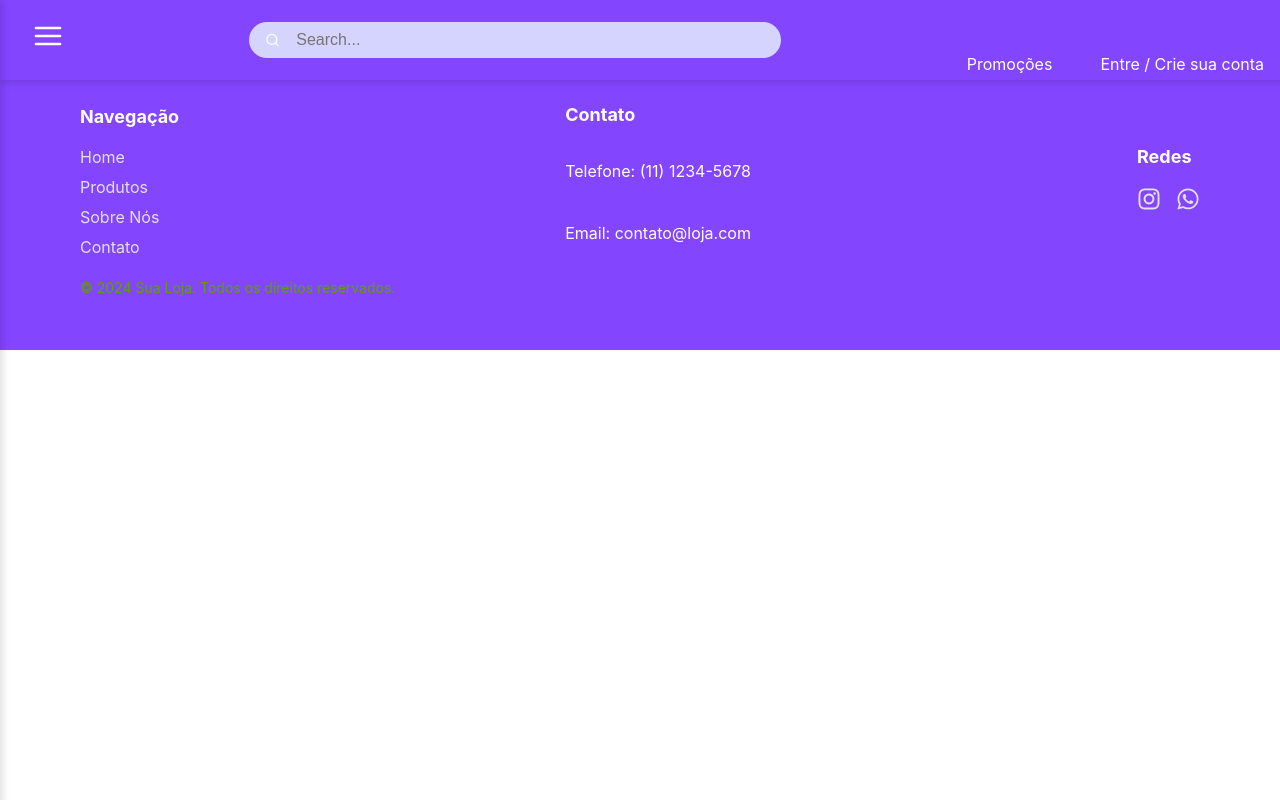
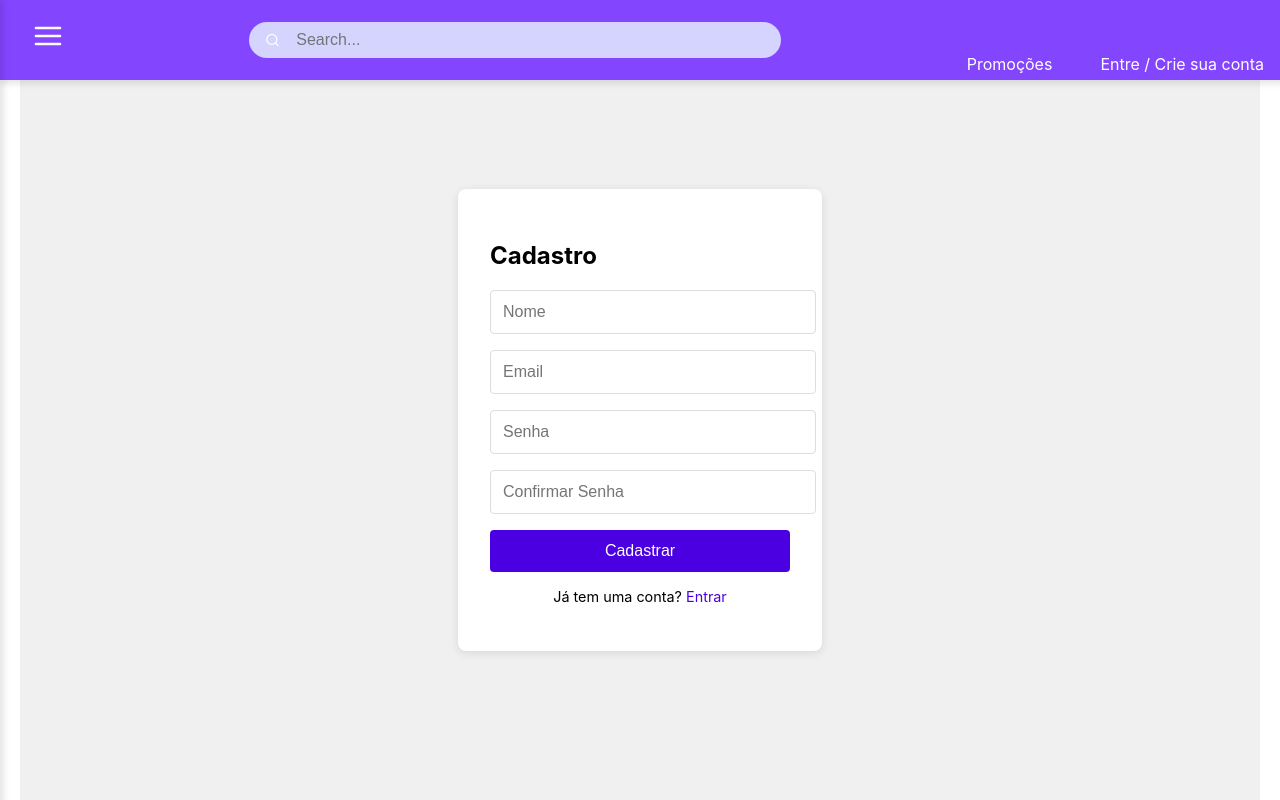
Before and after one commit to vLecaBR/sales-website-model, a React (Create React App) app: page /Cadastro in a window 1280 px wide. Shown: the top 800 px of the page. Built offline with nearby package versions, Linux system fonts and the light colour scheme.

Commit message:
paginas de login e cadastro adicionadas

```diff
--- a/src/App.jsx
+++ b/src/App.jsx
@@ -1,3 +1,4 @@
+// App.js
 import React, { useState } from 'react';
 import { BrowserRouter as Router, Route, Routes } from 'react-router-dom';
 import Header from './Components/Header';
@@ -5,6 +6,8 @@ import Footer from './Components/Footer';
 import ProductCard from './Components/Produtos';
 import Cart from './Pages/CART'; // Importe a página de Carrinho
 import ProductPage from './Pages/Product'; // Importe a página de Produto
+import Login from './Pages/Login'; // Importe a página de Login
+import Cadastro from './Pages/Cadastro'; // Importe a página de Cadastro
 
 function App() {
   const [cartItems, setCartItems] = useState([]); // Estado do carrinho
@@ -74,6 +77,12 @@ function App() {
 
             {/* Rota dinâmica para a página de produto individual */}
             <Route path="/produto/:id" element={<ProductPage products={products} />} />
+
+            {/* Rota para a página de login */}
+            <Route path="/login" element={<Login />} />
+
+            {/* Rota para a página de cadastro */}
+            <Route path="/Cadastro" element={<Cadastro />} />
           </Routes>
         </main>
 
--- /dev/null
+++ b/src/Pages/Cadastro/index.jsx
@@ -0,0 +1,120 @@
+// Pages/Cadastro.js
+import React, { useState } from 'react';
+import { Link, useNavigate } from 'react-router-dom';
+import styled from 'styled-components';
+
+const CadastroContainer = styled.div`
+  display: flex;
+  justify-content: center;
+  align-items: center;
+  height: 100vh;
+  background-color: #f0f0f0;
+`;
+
+const CadastroForm = styled.form`
+  background-color: #fff;
+  padding: 2rem;
+  border-radius: 8px;
+  box-shadow: 0 2px 10px rgba(0, 0, 0, 0.1);
+  width: 300px;
+`;
+
+const Input = styled.input`
+  width: 100%;
+  padding: 0.75rem;
+  margin-bottom: 1rem;
+  border: 1px solid #ddd;
+  border-radius: 4px;
+  font-size: 1rem;
+`;
+
+const Button = styled.button`
+  width: 100%;
+  padding: 0.75rem;
+  background-color: #4a00e0;
+  color: #fff;
+  font-size: 1rem;
+  border: none;
+  border-radius: 4px;
+  cursor: pointer;
+
+  &:hover {
+    background-color: #6200ea;
+  }
+`;
+
+const RedirectLink = styled.p`
+  text-align: center;
+  margin-top: 1rem;
+  font-size: 0.9rem;
+
+  a {
+    color: #4a00e0;
+    text-decoration: none;
+
+    &:hover {
+      text-decoration: underline;
+    }
+  }
+`;
+
+export default function Cadastro() {
+  const [name, setName] = useState('');
+  const [email, setEmail] = useState('');
+  const [password, setPassword] = useState('');
+  const [confirmPassword, setConfirmPassword] = useState('');
+  const navigate = useNavigate();
+
+  const handleSubmit = (e) => {
+    e.preventDefault();
+    // Verifica se as senhas coincidem
+    if (password !== confirmPassword) {
+      alert('As senhas não coincidem');
+      return;
+    }
+
+    // Simular cadastro
+    alert('Cadastro bem-sucedido!');
+    navigate('/login');
+  };
+
+  return (
+    <CadastroContainer>
+      <CadastroForm onSubmit={handleSubmit}>
+        <h2>Cadastro</h2>
+        <Input
+          type="text"
+          placeholder="Nome"
+          value={name}
+          onChange={(e) => setName(e.target.value)}
+          required
+        />
+        <Input
+          type="email"
+          placeholder="Email"
+          value={email}
+          onChange={(e) => setEmail(e.target.value)}
+          required
+        />
+        <Input
+          type="password"
+          placeholder="Senha"
+          value={password}
+          onChange={(e) => setPassword(e.target.value)}
+          required
+        />
+        <Input
+          type="password"
+          placeholder="Confirmar Senha"
+          value={confirmPassword}
+          onChange={(e) => setConfirmPassword(e.target.value)}
+          required
+        />
+        <Button type="submit">Cadastrar</Button>
+        <RedirectLink>
+          Já tem uma conta? <Link to="/login">Entrar</Link>
+        </RedirectLink>
+      </CadastroForm>
+    </CadastroContainer>
+  );
+}
--- /dev/null
+++ b/src/Pages/Login/index.jsx
@@ -0,0 +1,102 @@
+// Pages/Login.js
+import React, { useState } from 'react';
+import { Link, useNavigate } from 'react-router-dom';
+import styled from 'styled-components';
+
+const LoginContainer = styled.div`
+  display: flex;
+  justify-content: center;
+  align-items: center;
+  height: 100vh;
+  background-color: #f0f0f0;
+`;
+
+const LoginForm = styled.form`
+  background-color: #fff;
+  padding: 2rem;
+  border-radius: 8px;
+  box-shadow: 0 2px 10px rgba(0, 0, 0, 0.1);
+  width: 300px;
+`;
+
+const Input = styled.input`
+  width: 100%;
+  padding: 0.75rem;
+  margin-bottom: 1rem;
+  border: 1px solid #ddd;
+  border-radius: 4px;
+  font-size: 1rem;
+`;
+
+const Button = styled.button`
+  width: 100%;
+  padding: 0.75rem;
+  background-color: #4a00e0;
+  color: #fff;
+  font-size: 1rem;
+  border: none;
+  border-radius: 4px;
+  cursor: pointer;
+
+  &:hover {
+    background-color: #6200ea;
+  }
+`;
+
+const RedirectLink = styled.p`
+  text-align: center;
+  margin-top: 1rem;
+  font-size: 0.9rem;
+
+  a {
+    color: #4a00e0;
+    text-decoration: none;
+
+    &:hover {
+      text-decoration: underline;
+    }
+  }
+`;
+
+export default function Login() {
+  const [email, setEmail] = useState('');
+  const [password, setPassword] = useState('');
+  const navigate = useNavigate();
+
+  const handleSubmit = (e) => {
+    e.preventDefault();
+    // Aqui você pode adicionar a lógica de autenticação
+    if (email === 'user@example.com' && password === 'password') {
+      alert('Login bem-sucedido!');
+      navigate('/');
+    } else {
+      alert('Credenciais inválidas');
+    }
+  };
+
+  return (
+    <LoginContainer>
+      <LoginForm onSubmit={handleSubmit}>
+        <h2>Login</h2>
+        <Input
+          type="email"
+          placeholder="Email"
+          value={email}
+          onChange={(e) => setEmail(e.target.value)}
+          required
+        />
+        <Input
+          type="password"
+          placeholder="Senha"
+          value={password}
+          onChange={(e) => setPassword(e.target.value)}
+          required
+        />
+        <Button type="submit">Entrar</Button>
+        <RedirectLink>
+          Não tem uma conta? <Link to="/Cadastro">Cadastre-se</Link>
+        </RedirectLink>
+      </LoginForm>
+    </LoginContainer>
+  );
+}
```
Also changed, not shown: src/Components/Botao/index.jsx (+24 -24 lines).
